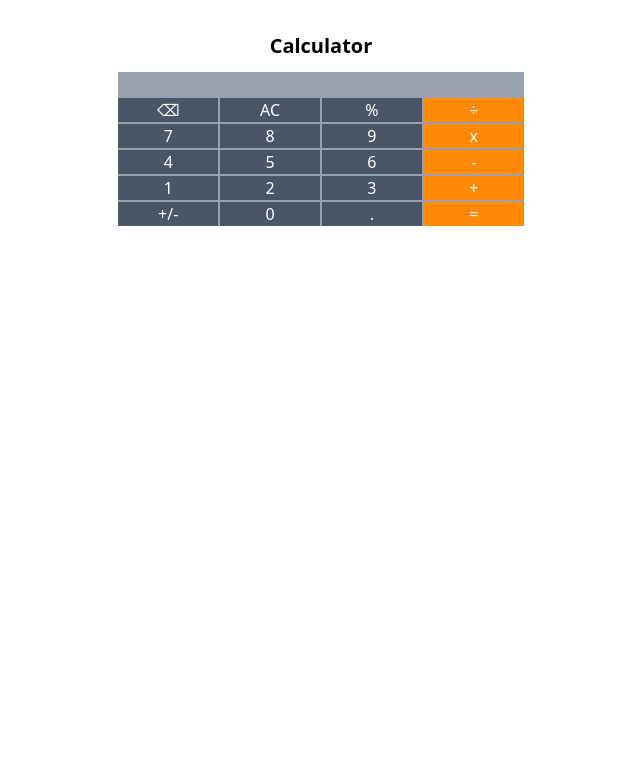
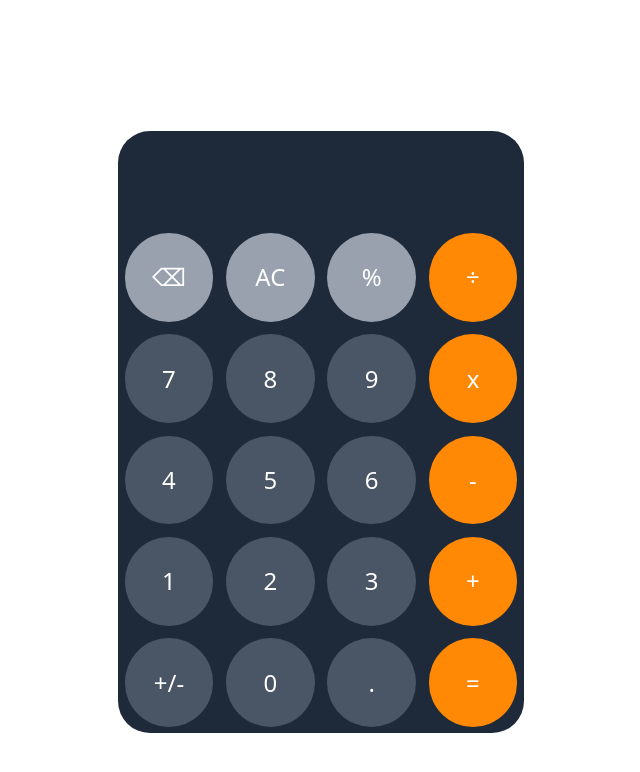
Before and after one commit to Shivang-Aggarwal/calculator, a React (Vite) app: page / in a window 1280 px wide. Shown: the top 772 px of the page, without its empty margins (319-959 px from the left). Built offline with nearby package versions, Linux system fonts and the light colour scheme.

Commit message:
Styling changes

```diff
--- a/src/App.tsx
+++ b/src/App.tsx
@@ -66,7 +66,11 @@ function App() {
     }
 
     if (x !== null) {
-      return x.toFixed(4).toString()
+      if (Number.isInteger(x)) {
+        return x.toString()
+      } else {
+        return x.toFixed(4).toString()
+      }
     } else {
       return Number.MIN_SAFE_INTEGER.toString()
     }
@@ -120,34 +124,39 @@ function App() {
   }
 
   return (
-    <div className='flex flex-col justify-center items-center gap-3'>
-      <div className='text-xl font-bold'>Calculator</div>
-      <div className='w-1/3 grid grid-cols-4 gap-0.5 bg-gray-400'>
-      <input type='text' value={expression.join("")} disabled={true} className='col-span-full text-right' />
+    <div className='flex flex-col justify-center items-center w-1/3 min-h-screen mx-auto'>
+      <div className=
+      'w-full grid grid-cols-4 gap-0 bg-gray-800 rounded-4xl'
+      >
+      <input type='text'
+        value={expression.join("")}
+        disabled={true}
+        className='col-span-full text-right text-white h-24 py-0.5 px-5 text-5xl'
+      />
 
       <Button changeResult={changeResult} text='⌫' color='gray' />
       <Button changeResult={changeResult} text='AC' color='gray' />
       <Button changeResult={changeResult} text='%' color='gray' />
       <Button changeResult={changeResult} text='÷' color='orange' />
 
-      <Button changeResult={changeResult} text='7' color='gray' />
-      <Button changeResult={changeResult} text='8' color='gray' />
-      <Button changeResult={changeResult} text='9' color='gray' />
+      <Button changeResult={changeResult} text='7' color='darkGray' />
+      <Button changeResult={changeResult} text='8' color='darkGray' />
+      <Button changeResult={changeResult} text='9' color='darkGray' />
       <Button changeResult={changeResult} text='x' color='orange' />
 
-      <Button changeResult={changeResult} text='4' color='gray' />
-      <Button changeResult={changeResult} text='5' color='gray' />
-      <Button changeResult={changeResult} text='6' color='gray' />
+      <Button changeResult={changeResult} text='4' color='darkGray' />
+      <Button changeResult={changeResult} text='5' color='darkGray' />
+      <Button changeResult={changeResult} text='6' color='darkGray' />
       <Button changeResult={changeResult} text='-' color='orange' />
 
-      <Button changeResult={changeResult} text='1' color='gray' />
-      <Button changeResult={changeResult} text='2' color='gray' />
-      <Button changeResult={changeResult} text='3' color='gray' />
+      <Button changeResult={changeResult} text='1' color='darkGray' />
+      <Button changeResult={changeResult} text='2' color='darkGray' />
+      <Button changeResult={changeResult} text='3' color='darkGray' />
       <Button changeResult={changeResult} text='+' color='orange' />
 
-      <Button changeResult={changeResult} text='+/-' color='gray' />
-      <Button changeResult={changeResult} text='0' color='gray' />
-      <Button changeResult={changeResult} text='.' color='gray' />
+      <Button changeResult={changeResult} text='+/-' color='darkGray' />
+      <Button changeResult={changeResult} text='0' color='darkGray' />
+      <Button changeResult={changeResult} text='.' color='darkGray' />
       <Button changeResult={changeResult} text='=' color='orange' />
       </div>
     </div>
--- a/src/components/Button.tsx
+++ b/src/components/Button.tsx
@@ -3,9 +3,9 @@ import clsx from "clsx";
 type Color = "gray" | "darkGray" | "orange"
 
 const colorMap: Record<Color, string> = {
-    gray: 'bg-gray-600',
-    darkGray: 'bg-gray-900',
-    orange: 'bg-orange-400'
+    gray: 'bg-gray-400 active:bg-gray-300',
+    darkGray: 'bg-gray-600 active:bg-gray-500',
+    orange: 'bg-orange-400 active:bg-orange-200'
 }
 
 type ButtonProps = {
@@ -16,12 +16,18 @@ type ButtonProps = {
 
 function Button({text, color, changeResult}: ButtonProps) {
     return (
-        <button onClick={() => changeResult(text)} className={clsx(
-            'text-white',
-            colorMap[color]
-        )}>
+        <div className='flex items-center justify-center aspect-square'>
+            <button onClick={() => changeResult(text)} className={clsx(
+                'text-white',
+                colorMap[color],
+                'w-7/8 h-7/8 rounded-full',
+                'flex items-center justify-center',
+                'text-2xl',
+                'duration-150'
+            )}>
             {text}
-        </button>
+            </button>
+        </div>
     )
 }
 
```
